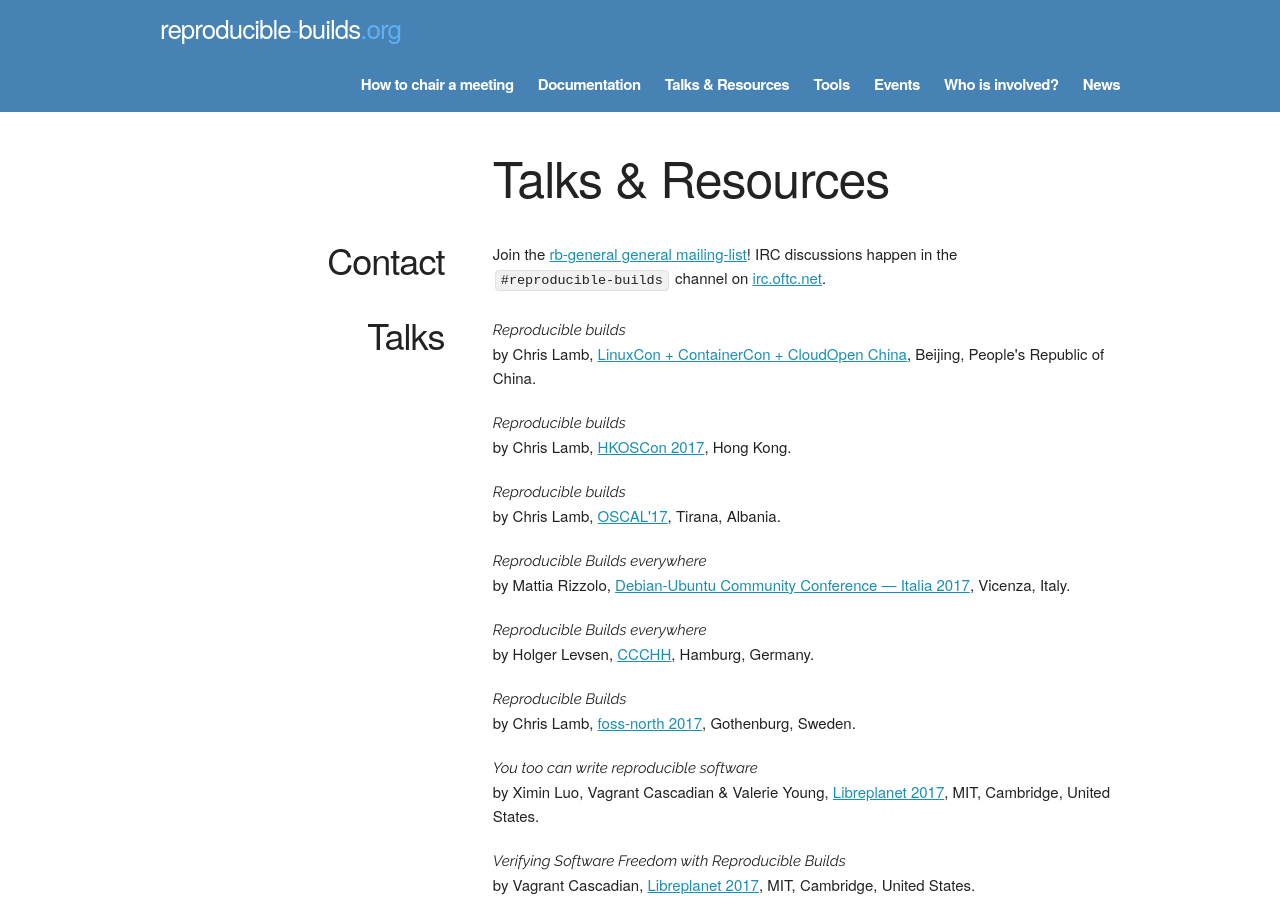
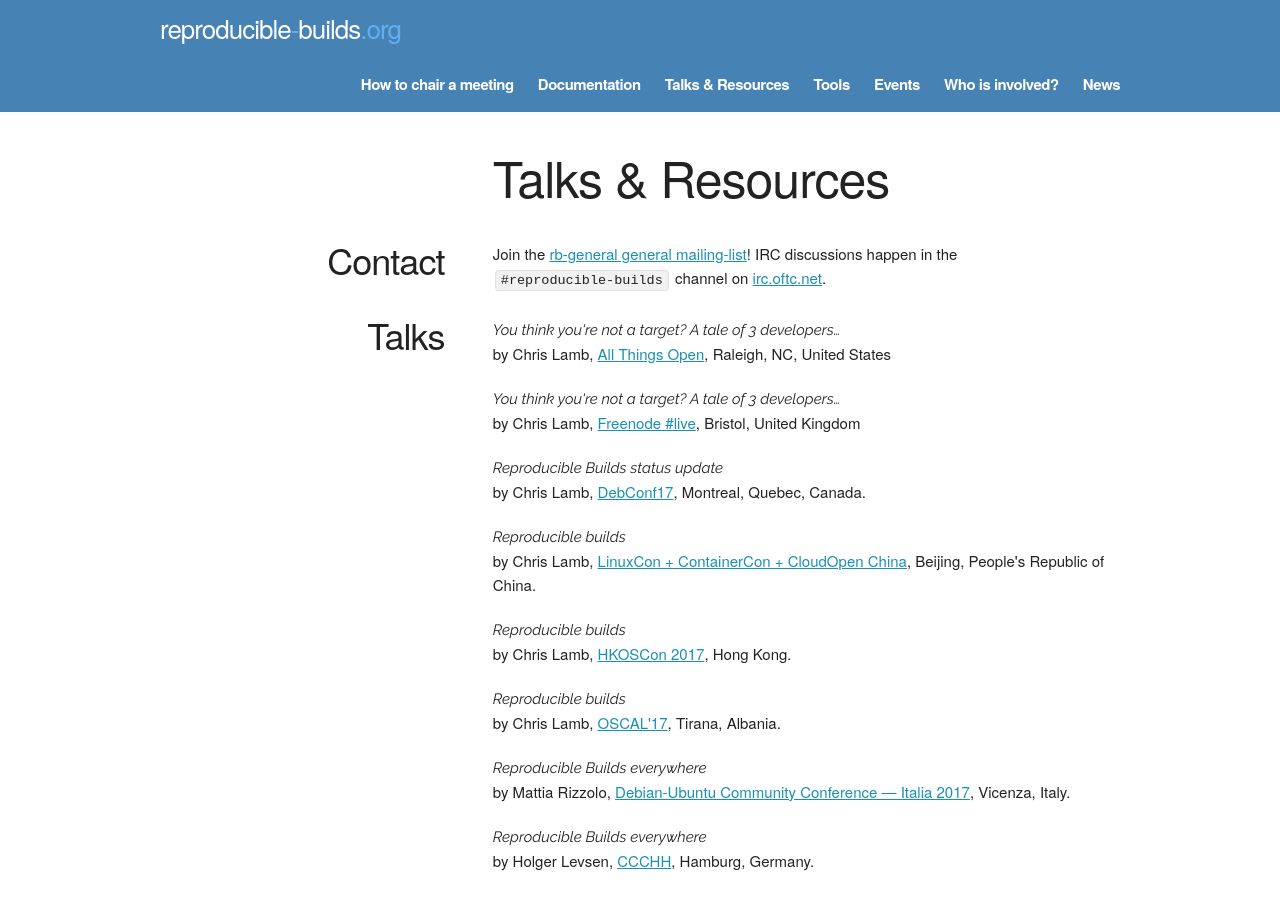
Before and after one commit to prototypefund/reproducible-website, a Jekyll site: the page built from resources.html, in a window 1280 px wide and 900 px high. Built offline with Jekyll 4.4.1, drawn with Linux system fonts in a browser that asks for light colours; some web fonts are replaced.

Commit message:
Add recent talks to resources.html.

```diff
--- a/resources.html
+++ b/resources.html
@@ -23,6 +23,24 @@ order: 2
   </div>
   <div class="eight columns text">
     <dl class="talks">
+      <dt>
+        <em>You think you're not a target? A tale of 3 developers…</em><br />
+        by Chris Lamb, <a href="https://allthingsopen.org/">All Things Open</a>, Raleigh, NC, United States
+      </dt>
+      <dd>
+      </dd>
+      <dt>
+        <em>You think you're not a target? A tale of 3 developers…</em><br />
+        by Chris Lamb, <a href="https://freenode.live/">Freenode #live</a>, Bristol, United Kingdom
+      </dt>
+      <dd>
+      </dd>
+      <dt>
+        <em>Reproducible Builds status update</em><br />
+        by Chris Lamb, <a href="https://debconf17.debconf.org">DebConf17</a>, Montreal, Quebec, Canada.
+      </dt>
+      <dd>
+      </dd>
       <dt>
         <em>Reproducible builds</em><br />
         by Chris Lamb, <a href="https://www.lfasiallc.com/linuxcon-containercon-cloudopen-china">LinuxCon + ContainerCon + CloudOpen China</a>, Beijing, People's Republic of China.
```
